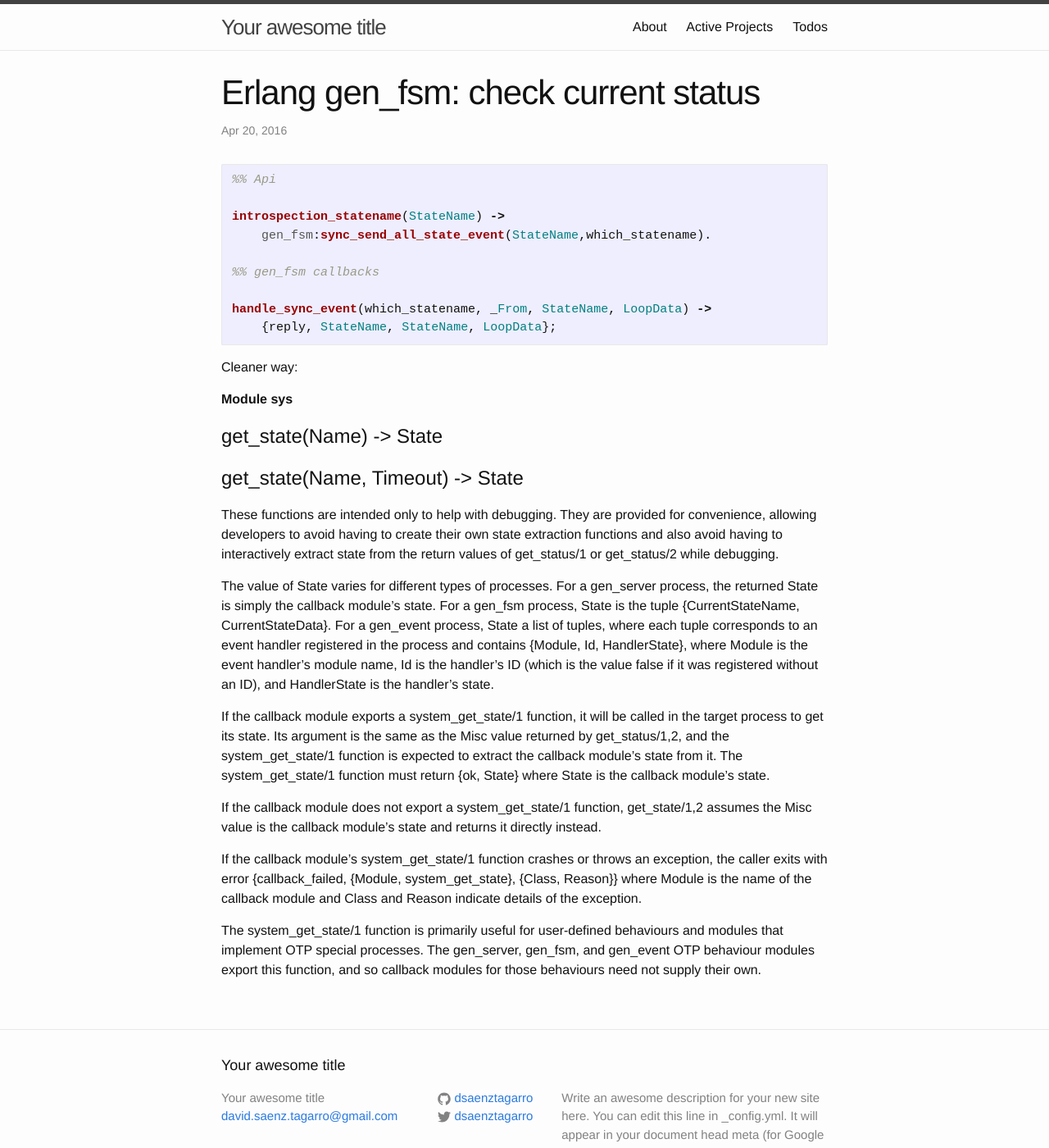
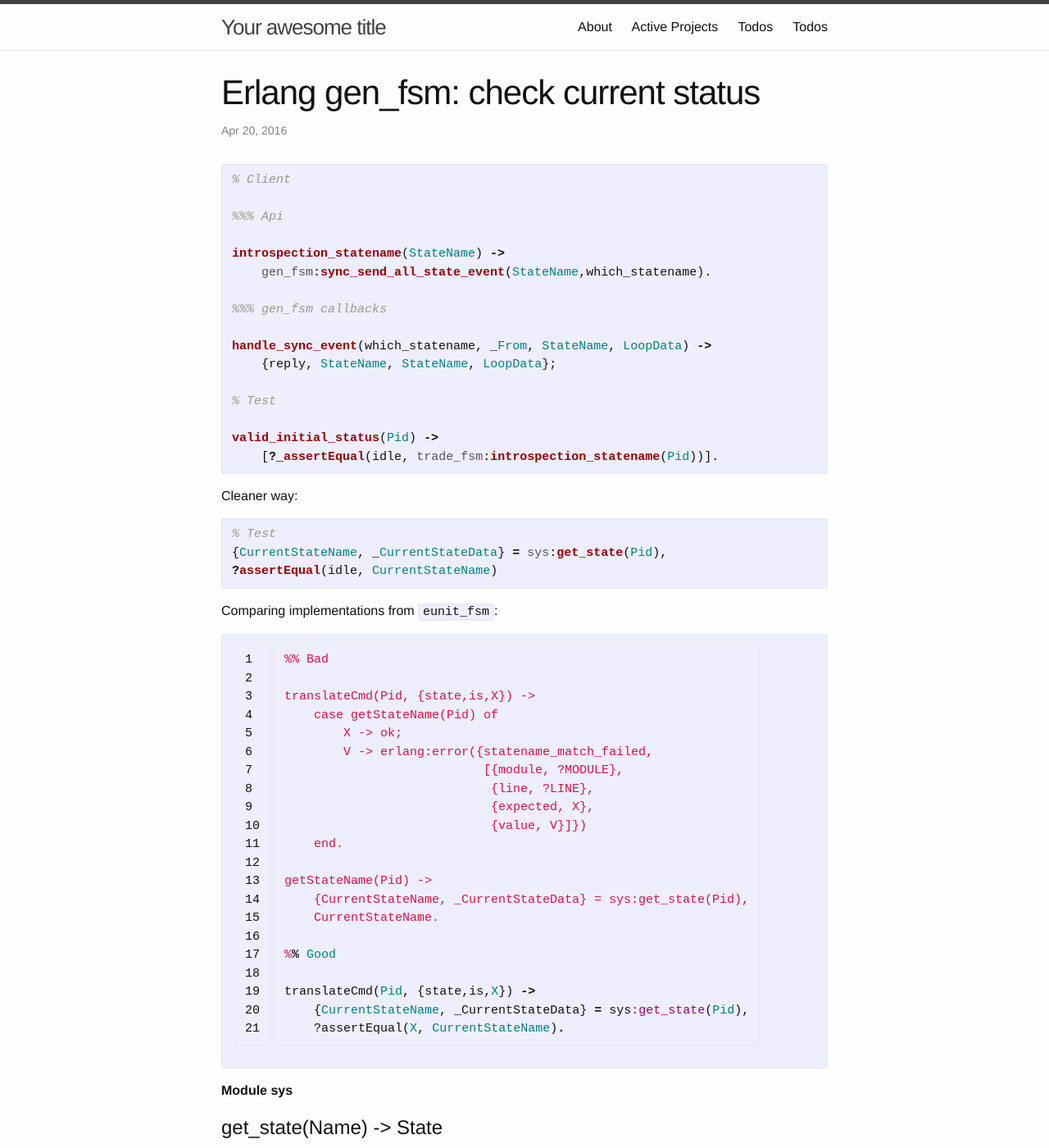
Before and after one commit to dsaenztagarro/booklog, a Jekyll site: the page built from _posts/2016-04-20-erlang-gen-fsm-get-state.markdown, in a window 1280 px wide and 1400 px high. Shown: the whole window at 82% size. Built offline with Jekyll 4.4.1, drawn with Linux system fonts in a browser that asks for light colours.

````diff
--- a/_config.yml
+++ b/_config.yml
@@ -23,9 +23,12 @@ markdown: kramdown
 collections:
   - active_projects
   - todos
+  - questions
 
 collections:
   active_projects:
     output: true
   todos:
     output: true
+  questions:
+    output: true
--- a/_posts/2016-04-09-erlang-debug-macro.markdown
+++ b/_posts/2016-04-09-erlang-debug-macro.markdown
@@ -1,13 +1,9 @@
 ---
 layout: post
-title:  "EUnit Erlang"
+title:  "Erlang EUnit macros"
 date:   2016-04-09 11:17:21 +0200
 categories: erlang eunit
 ---
-
-`debugger:start()`
-
-## Debugging macros
 
 ```erlang
 -module(trade_fsm).
--- a/_posts/2016-04-20-erlang-gen-fsm-get-state.markdown
+++ b/_posts/2016-04-20-erlang-gen-fsm-get-state.markdown
@@ -6,18 +6,57 @@ categories: erlang eunit
 ---
 
 ```erlang
-%% Api
+% Client
+
+%%% Api
 
 introspection_statename(StateName) ->
     gen_fsm:sync_send_all_state_event(StateName,which_statename).
 
-%% gen_fsm callbacks
+%%% gen_fsm callbacks
 
 handle_sync_event(which_statename, _From, StateName, LoopData) ->
     {reply, StateName, StateName, LoopData};
+
+% Test
+
+valid_initial_status(Pid) ->
+    [?_assertEqual(idle, trade_fsm:introspection_statename(Pid))].
 ```
 
 Cleaner way:
+
+```erlang
+% Test
+{CurrentStateName, _CurrentStateData} = sys:get_state(Pid),
+?assertEqual(idle, CurrentStateName)
+```
+
+Comparing implementations from `eunit_fsm`:
+
+{% highlight ruby linenos %}
+%% Bad
+
+translateCmd(Pid, {state,is,X}) ->
+    case getStateName(Pid) of
+        X -> ok;
+        V -> erlang:error({statename_match_failed,
+                           [{module, ?MODULE},
+                            {line, ?LINE},
+                            {expected, X},
+                            {value, V}]})
+    end.
+
+getStateName(Pid) ->
+    {CurrentStateName, _CurrentStateData} = sys:get_state(Pid),
+    CurrentStateName.
+
+%% Good
+
+translateCmd(Pid, {state,is,X}) ->
+    {CurrentStateName, _CurrentStateData} = sys:get_state(Pid),
+    ?assertEqual(X, CurrentStateName).
+{% endhighlight %}
 
 **Module sys**
 
````
Also changed, not shown: _posts/2016-04-23-erlang-debugger.md (added, +27 -0 lines), _questions/vim.md (added, +37 -0 lines), _todos/erland.md (deleted, +0 -10 lines), _todos/erlang.md (+11 -1 lines), questions.md (added, +9 -0 lines).
